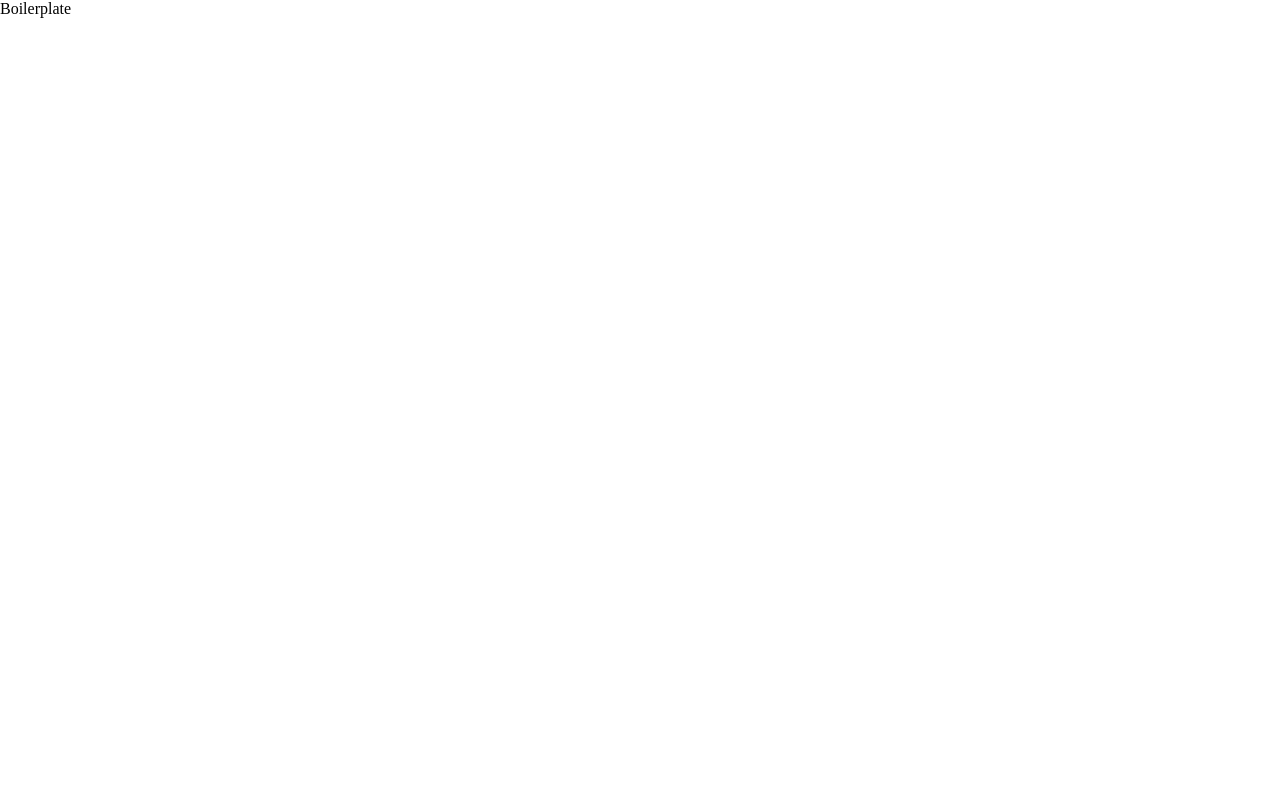
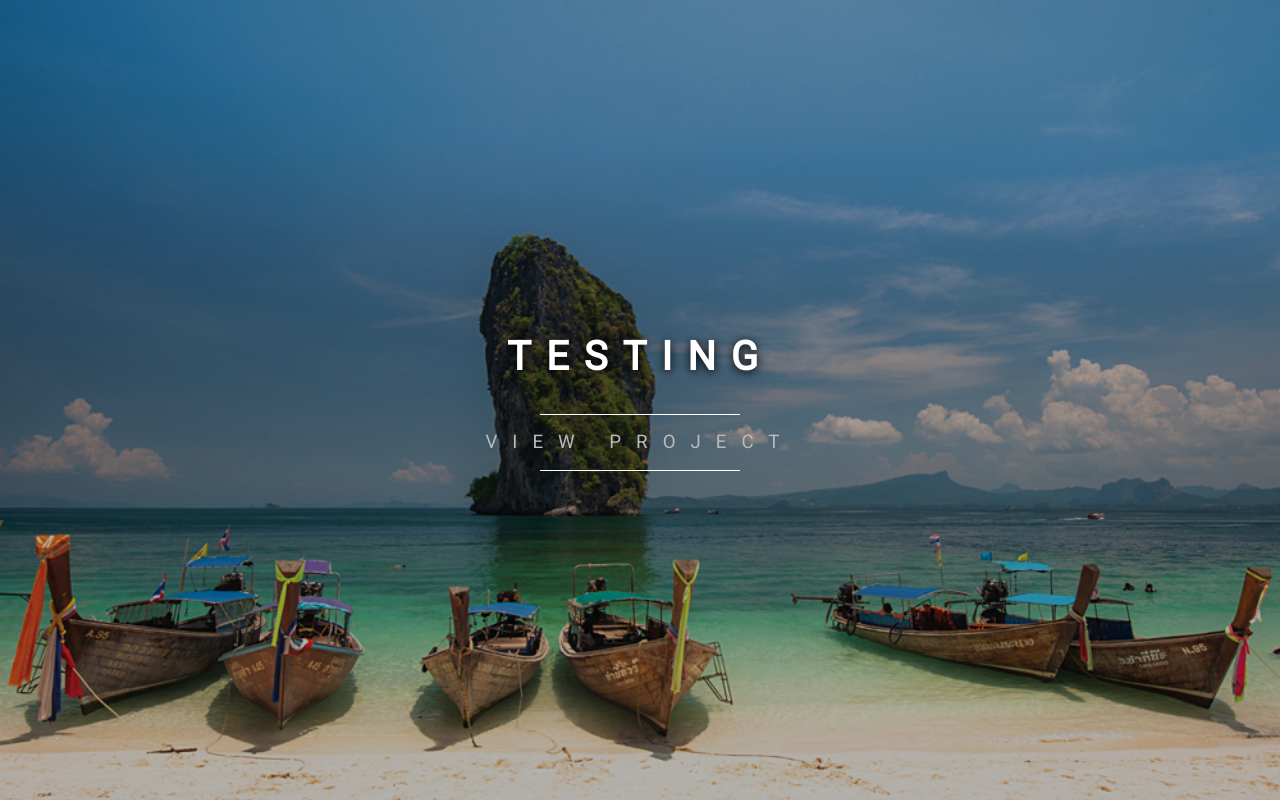
Before and after one commit to drewjex/static-website-boilerplate, a website built with webpack: page app/index.html in a window 1280 px wide. Built offline with nearby package versions, Linux system fonts and the light colour scheme.

Commit message:
created basic landing page

```diff
--- a/app/index.html
+++ b/app/index.html
@@ -32,6 +32,12 @@
 		<meta name="theme-color" content="#263238">
 	</head>
 	<body>
-		Boilerplate
+		<div class='bg-image-overlay'></div>
+		<div class='bg-image'>
+			<div class='title'>
+				<h1>Testing</h1>
+				<h3 class='hover-spacing'>View Project</h3>
+			</div>
+		</div>
 	</body>
 </html>
--- a/app/scss/style.scss
+++ b/app/scss/style.scss
@@ -1,5 +1,98 @@
+@import url('https://fonts.googleapis.com/css?family=Roboto');
+
 * {
 	margin: 0;
 	padding: 0;
-	box-sizing: border-box;
+    box-sizing: border-box;
+    font-family: 'Roboto', sans-serif;
 }
+
+h1,h2,h3 {
+    font-weight: 800;
+    line-height: 55px;
+    color:white;
+    text-shadow: 0 2px 10px #000;
+    letter-spacing: 15px;
+    text-transform: uppercase;
+    transition: all .4s ease-in-out;
+    z-index:2;
+}
+
+h1 {
+    font-size: 40px;
+}
+
+h3 {
+    color:#bbb;
+    font-weight: 100;
+    text-shadow: none;
+    // border-left: 1px solid white;
+    // border-right: 1px solid white;
+    padding:0 40px;
+    text-align:center;
+    text-indent: 15px;
+
+    &:after {
+        content: ""; /* This is necessary for the pseudo element to work. */
+        display: block; /* This will put the pseudo element on its own line. */
+        margin: 0 auto; /* This will center the border. */
+        width: 65%; /* Change this to whatever width you want. */
+        padding-top: 0px; /* This creates some space between the element and the border. */
+        border-bottom: 1px solid white;
+    }
+
+    &:before {
+        content: ""; /* This is necessary for the pseudo element to work. */
+        display: block; /* This will put the pseudo element on its own line. */
+        margin: 0 auto; /* This will center the border. */
+        width: 65%; /* Change this to whatever width you want. */
+        margin-bottom: 0px; /* This creates some space between the element and the border. */
+        border-bottom: 1px solid white;
+    }
+
+    &:hover {
+        color:#fff;
+    }
+}
+
+.title {
+    display:flex;
+    transition: all .4s ease-in-out;
+    align-items: center;
+    justify-content: center;
+    flex-direction: column;
+
+    h3 {
+        margin-top:30px;
+    }
+}
+
+.bg-image-overlay {
+    width: 100%;
+    height:100%;
+    position:absolute;
+    top:0;
+    left:0;
+    z-index:1;
+    background-position: center;
+    background-size: cover;
+    background-repeat: none;
+    background: rgba(0,0,0,.3);
+    //background: linear-gradient(180deg, rgba(255,255,255,0) 0%, #FFFFFF 100%);
+}
+
+.bg-image {
+    width: 100%;
+    height:100%;
+    background-position: center;
+    background-size: cover;
+    background-repeat: none;
+    background-image: url('../img/thailand.jpg');
+    display:flex;
+    align-items: center;
+    justify-content: center;
+}
+
+.hover-spacing:hover {
+    letter-spacing: 28px!important;
+}
```
Also changed, not shown: app/img/thailand.jpg (added), 1 other file.
